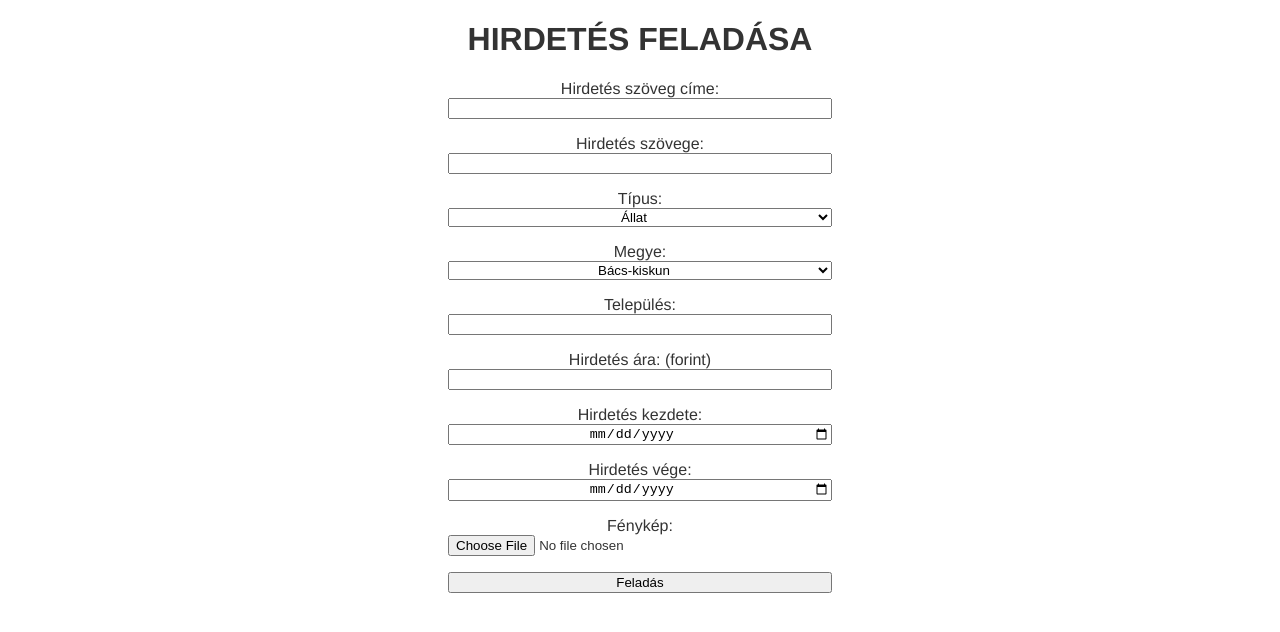
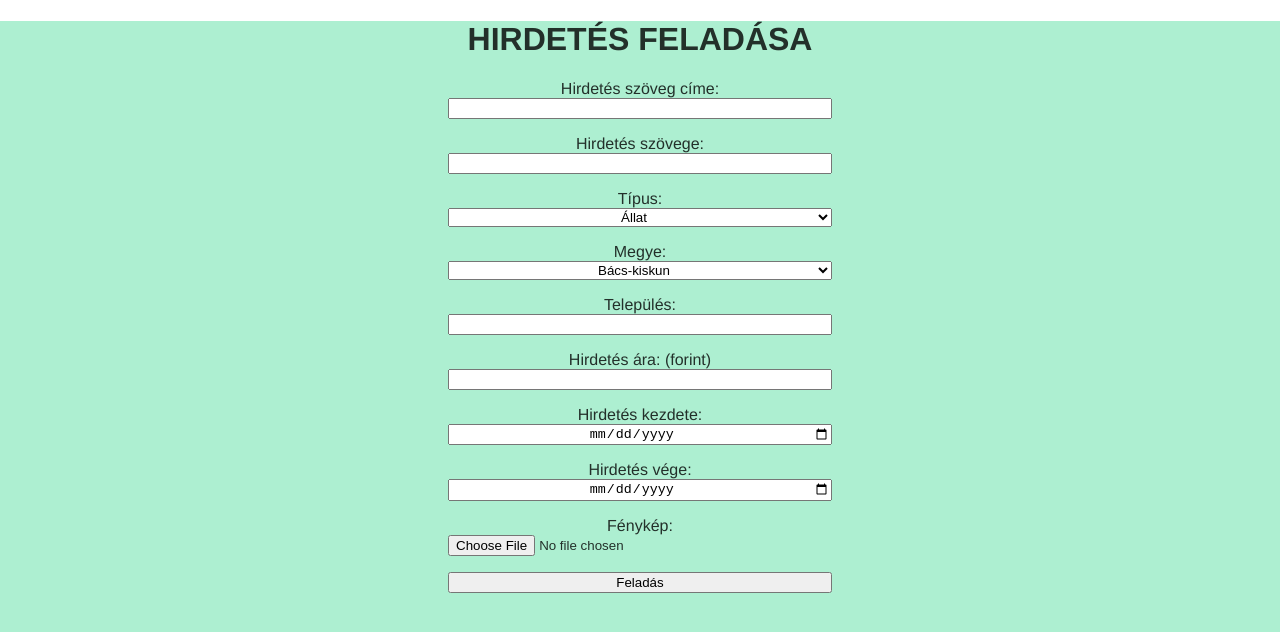
Before and after one commit to maryn1421/boerderij-frontend, a React (Create React App) app: page /market/new in a window 1280 px wide. Shown: the top 632 px of the page. Built offline with nearby package versions, Linux system fonts and the light colour scheme.

Commit message:
added single sale component

```diff
--- a/src/pages/marketPage/marketNewSale/newSale.css
+++ b/src/pages/marketPage/marketNewSale/newSale.css
@@ -18,6 +18,14 @@
     margin-left: auto;
 }
 
+
+.newSale__main {
+    background-color: #ADEFD1FF;
+    width: 100vw;
+    height: 100vh;
+}
+
+
 @media (max-width: 999px) {
     .newSale__formContainer input, select, option{
         width: 70vw;
```
Also changed, not shown: src/pages/marketPage/marketSingleSalePage/MarketSingleSalePage.js (added, +12 -0 lines), src/pages/marketPage/marketSingleSalePage/SingleSale.css (added).
